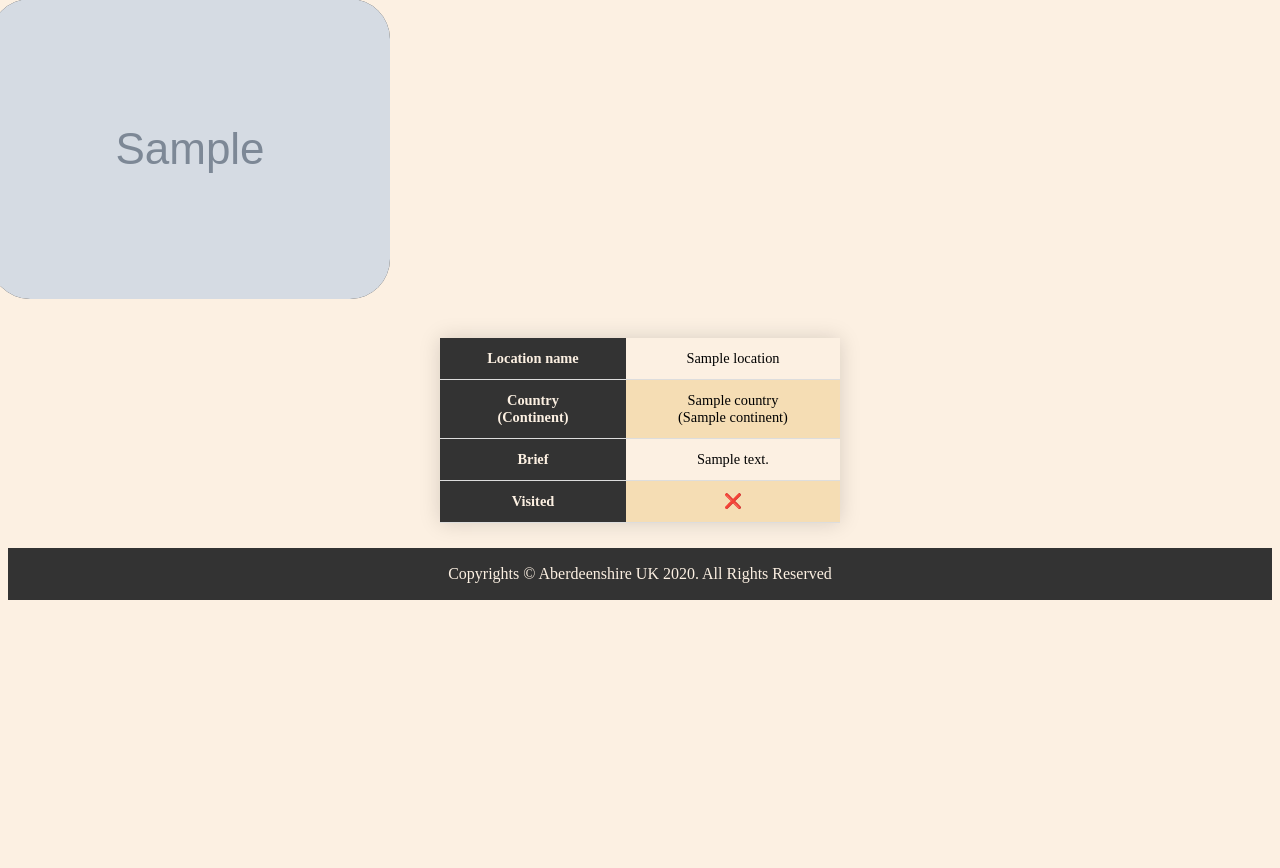
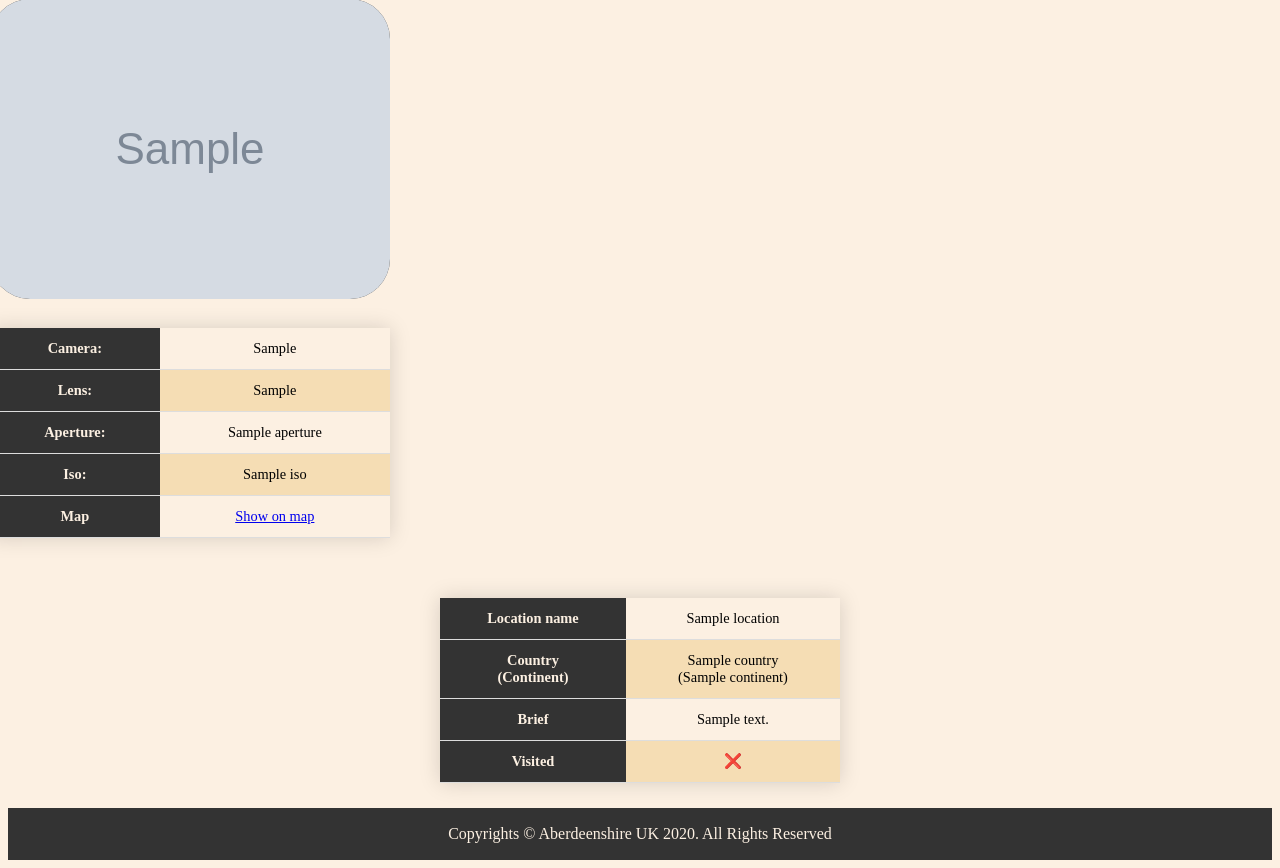
Before and after one commit to Michalju/PhotoApp, a Flask app: template templates/locations/view_single.html in a window 1280 px wide. Shown: the part 155-1023 px from the top of the page. Before the commit the page ends 755 px from the top, so only its background shows below. Run offline with Flask 2, Linux system fonts and the light colour scheme; the template is opened without the code that fills it: most values are stand-ins (such as "Sample title", 1, 10 or a date in 2020); grey boxes marked "Sample" are stand-in pictures.

Commit message:
added link to show on the map and added two photos with gps

```diff
--- a/templates/locations/view_single.html
+++ b/templates/locations/view_single.html
@@ -4,9 +4,37 @@
 
 <div class="grid-container-sinlge-location">
     {% for photo in photos %}
-    <a href='{{url_for("static", filename="photos/"+photo.filename)}}' target="_blank">
-        <img class="card_image-sinlge-location" src='{{url_for("static", filename="photos/"+photo.filename)}}'>
-    </a>
+    <div>
+        <a  href='{{url_for("static", filename="photos/"+photo.filename)}}' target="_blank">
+            <img class="card_image-sinlge-location" src='{{url_for("static", filename="photos/"+photo.filename)}}'>
+        </a>
+        <table class="styled-table">
+            <tr>
+                <th>Camera:</th>
+                <td>{{photo.exif_details["camera_model"]}}</td>
+            </tr>
+            <tr>
+                <th>Lens:</th>
+                <td>{{photo.exif_details["lens_model"]}}</td>
+            </tr>
+            <tr>
+                <th>Aperture:</th>
+                <td>{{photo.exif_details["aperture"]}}</td>
+            </tr>
+            <tr>
+                <th>Iso:</th>
+                <td>{{photo.exif_details["iso"]}}</td>
+            </tr>
+
+            {% if photo.gps_location["latitude"] and photo.gps_location["longitude"] %}
+                <tr>
+                    <th>Map</th>
+                    <td><a href='https://www.openstreetmap.org/export#map=18/{{photo.gps_location["latitude"]}}/{{photo.gps_location["longitude"]}}' target="_blank">Show on map</a></td>
+                </tr>
+            {% endif %}
+
+        </table>
+    </div>
     {% endfor %}
 </div>
 
```
